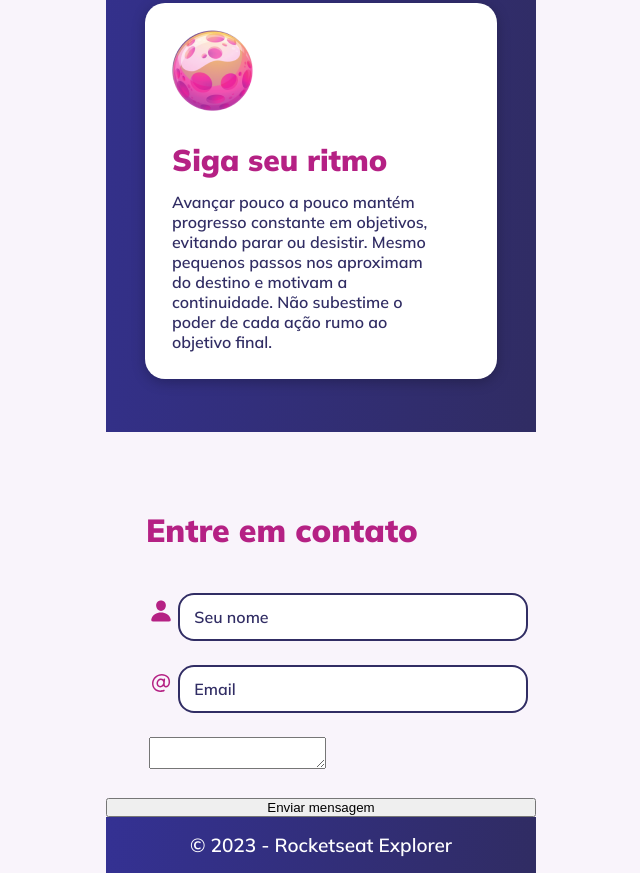
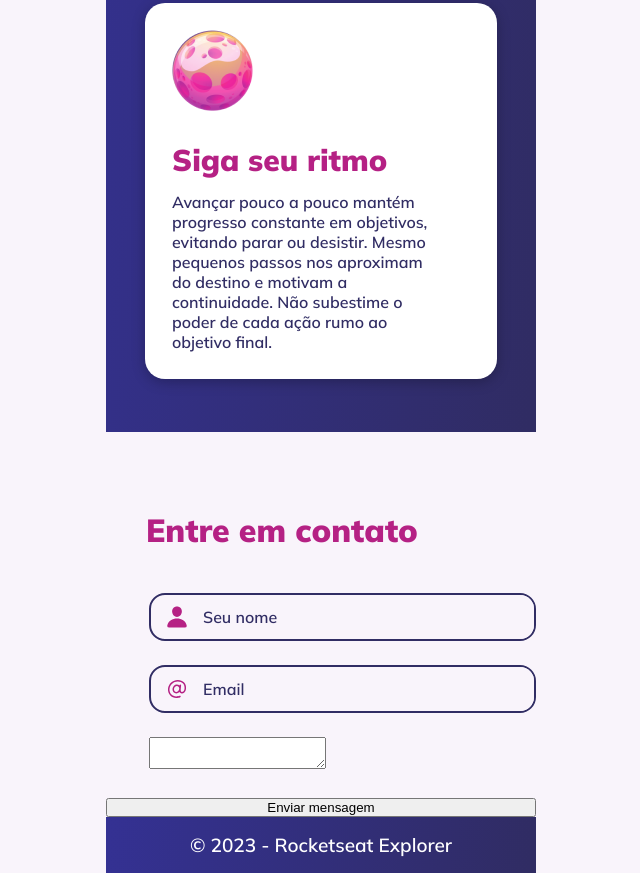
Before and after one commit to slowrach/projeto-explore, a plain HTML site: page index.html in a window 1280 px wide. Shown: the part 1562-2435 px from the top of the page, without its empty margins (319-959 px from the left). Drawn offline with Linux system fonts and the light colour scheme.

Commit message:
estilização das caixas para dados do usuário

```diff
--- a/styles/style.css
+++ b/styles/style.css
@@ -107,13 +107,22 @@ body {
    font-weight: 600;
    color: var(--blue);
    padding: 1.2rem 1.6rem 1.2rem 1.4rem;
-   width: 35rem;
-   border-radius: 1.6rem;
-   border: 2px solid var(--blue);
+   border: none;
+   background-color: var(--background);
+   outline: none;
+   flex: 1;
 }
 
 .login #contact input::placeholder {
    color: var(--blue);
+}
+
+#contact .personal-data {
+   display: flex;
+   border-radius: 1.6rem;
+   border: 2px solid var(--blue);
+   padding-left: 1.4rem;
+   overflow: hidden;
 }
 
 footer {
```
